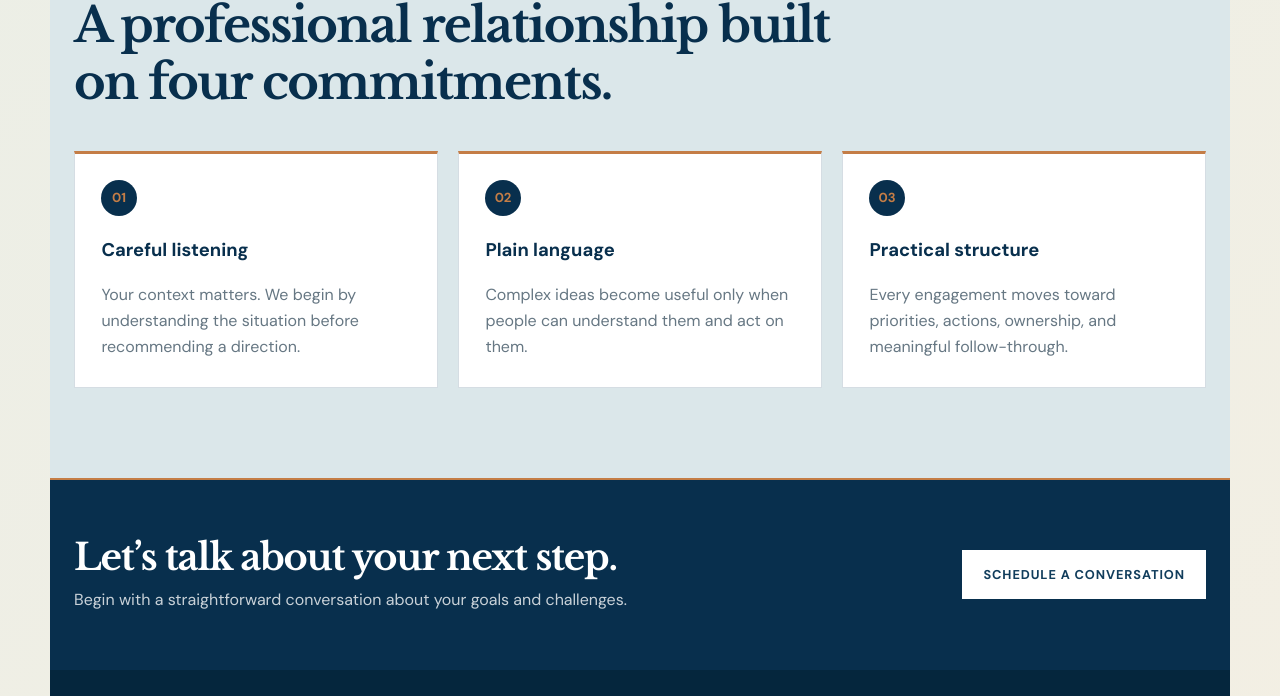
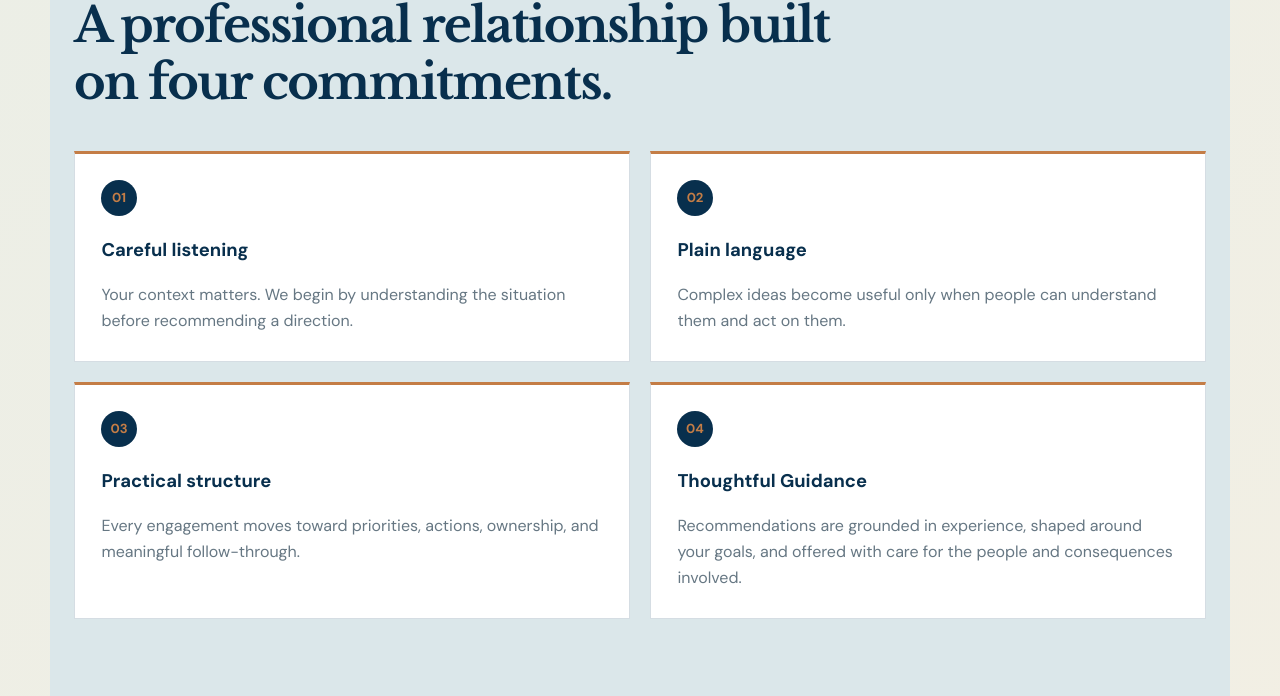
Before and after one commit to kernbrent/careersteps, a plain HTML site: page about/index.html in a window 1280 px wide. Shown: the part 1388-2084 px from the top of the page. Drawn offline with nearby package versions, Linux system fonts and the light colour scheme.

Commit message:
Add fourth About page commitment

```diff
--- a/about/index.html
+++ b/about/index.html
@@ -65,10 +65,11 @@
           <p class="eyebrow">What you can expect</p>
           <h2>A professional relationship built on four commitments.</h2>
         </div>
-        <div class="card-grid">
+        <div class="card-grid card-grid-two">
           <article class="card"><span class="card-number">01</span><h3>Careful listening</h3><p>Your context matters. We begin by understanding the situation before recommending a direction.</p></article>
           <article class="card"><span class="card-number">02</span><h3>Plain language</h3><p>Complex ideas become useful only when people can understand them and act on them.</p></article>
           <article class="card"><span class="card-number">03</span><h3>Practical structure</h3><p>Every engagement moves toward priorities, actions, ownership, and meaningful follow-through.</p></article>
+          <article class="card"><span class="card-number">04</span><h3>Thoughtful Guidance</h3><p>Recommendations are grounded in experience, shaped around your goals, and offered with care for the people and consequences involved.</p></article>
         </div>
       </div>
     </section>
--- a/assets/css/styles.css
+++ b/assets/css/styles.css
@@ -319,6 +319,10 @@ h3 {
   display: grid;
   grid-template-columns: repeat(3, 1fr);
   gap: 1.25rem;
+}
+
+.card-grid-two {
+  grid-template-columns: repeat(2, 1fr);
 }
 
 .card {
```
